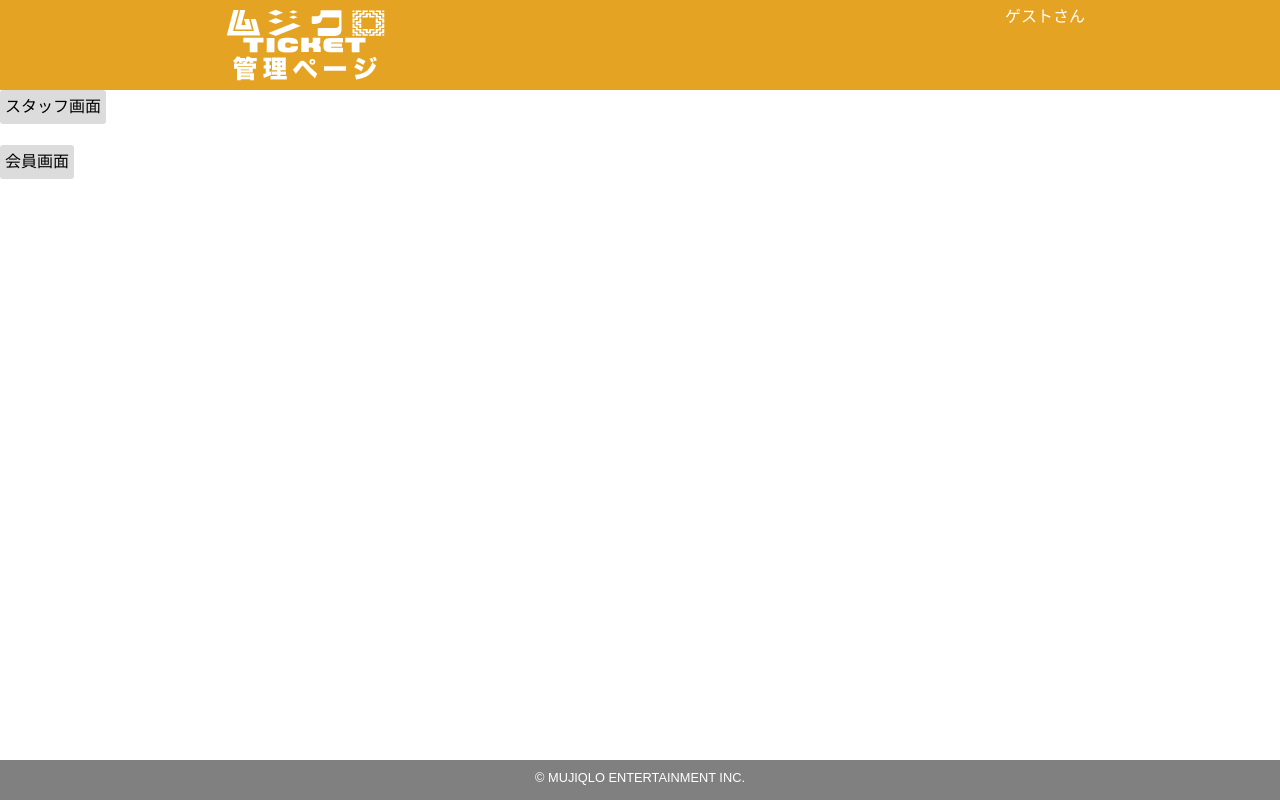
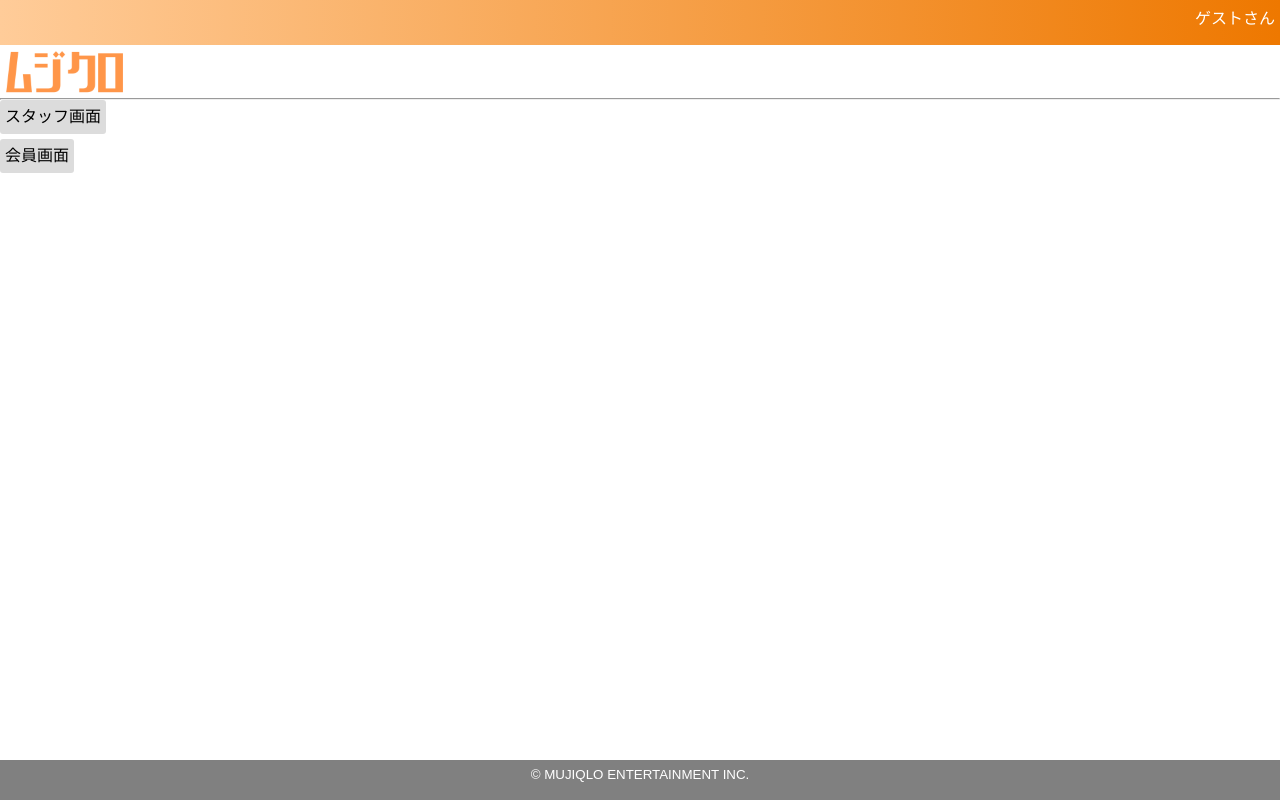
Before and after one commit to harukin110/HAGUKI_Ticket, a Flask app: page / in a window 1280 px wide. Run offline with Flask 3, Linux system fonts and the light colour scheme; some libraries are stand-ins or nearby versions.

Commit message:
header changed

```diff
--- a/flask_app/static/css/common/base.css
+++ b/flask_app/static/css/common/base.css
@@ -13,11 +13,15 @@
 /* --------------------------------------------------
 * 基本設定
 ---------- */
+/* ボディ全体 */
+
+
 /* コンテナ領域 */
 .container {
-	width: 900px;
+	width: 100%;
 	margin: 0px auto;
 	position: relative;
+
 }
 
 /* --------------------------------------------------
@@ -25,13 +29,20 @@
 ---------- */
 header {
 	width: 100%;
-	background-color: #e5a323;
 }
+
+header .color_top {
+	background: linear-gradient(to right, #FFCC99, #ee7800);
+	height: 45px;
+}
+
+
 
 /* ロゴ表示領域 */
 header .site_title {
-	height: 90px;
 	width: 200px;
+	padding-top: 5px;
+	padding-left: 5px;
 }
 
 /* ログイン・ログアウトボタン表示領域 */
@@ -48,8 +59,9 @@ header .user_infomation {
 
 header img {
 	max-width: 100%;
-	height: auto;
-	margin-top: 5px;
+	margin: auto;
+
+
 }
 
 /* --------------------------------------------------
--- a/flask_app/templates/layout_staff.html
+++ b/flask_app/templates/layout_staff.html
@@ -6,13 +6,6 @@
 	<title>ムジクロチケット管理ページ</title>
 
 	<!-- bootstrap -->
-	<link rel="stylesheet" href="https://maxcdn.bootstrapcdn.com/bootstrap/4.0.0/css/bootstrap.min.css">
-	<script src="https://code.jquery.com/jquery3.2.1.slim.min.js">
-	</script>
-	<script src="https://cdnjs.cloudflare.com/ajax/libs/popper.js/1.12.9/umd/popper.min.js">
-	</script>
-	<script src="https://maxcdn.bootstrapcdn.com/bootstrap/4.0.0/js/bootstrap.min.js">
-	</script>
 
 	<!-- サイト共用 CSS -->
 	<link rel="stylesheet" href="/static/css/common/base.css">
@@ -26,9 +19,21 @@
 	<!-- ヘッダー領域 -->
 	<header>
 		<div class="container">
+			<div class="color_top">
+			</div>
 			<div class="site_title">
-				<a href="{{url_for('staff_staff_top')}}"><img src="/static/images/logo_staff.png" alt="ムジクロチケット"></a>
+				<a href="{{url_for('staff_staff_top')}}"><img src="/static/images/logo_small.png" alt="ムジクロチケット"></a>
 			</div>
+			<p>
+				{% if session.logged_in_staff %}
+				<input id="logout_button" type="button" value="ログアウト"
+					onClick="location.href=`{{url_for('logout_staff')}}`">
+				{% endif %}
+			</p>
+			<div>
+				<hr>
+			</div>
+
 			<div class="user_infomation">
 				<p>
 					{% if not session.logged_in_staff %}
@@ -37,12 +42,7 @@
 					{{ session.logged_in_staff_name }}さん
 					{% endif %}
 				</p>
-				<p>
-					{% if session.logged_in_staff %}
-					<input id="logout_button" type="button" value="ログアウト"
-						onClick="location.href=`{{url_for('logout_staff')}}`">
-					{% endif %}
-				</p>
+
 			</div>
 		</div>
 	</header>
```
Also changed, not shown: flask_app/static/images/logo_new.png (added), flask_app/static/images/logo_small.png (added).
